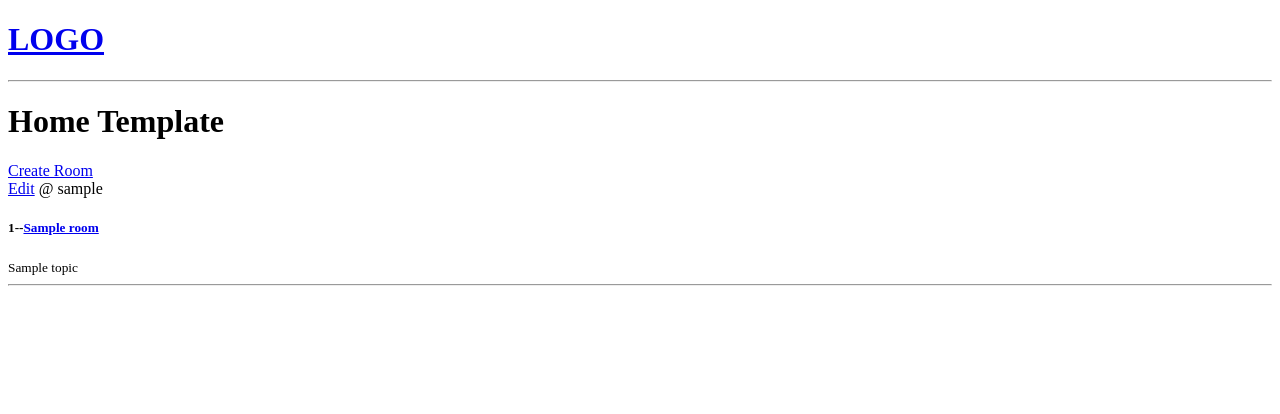
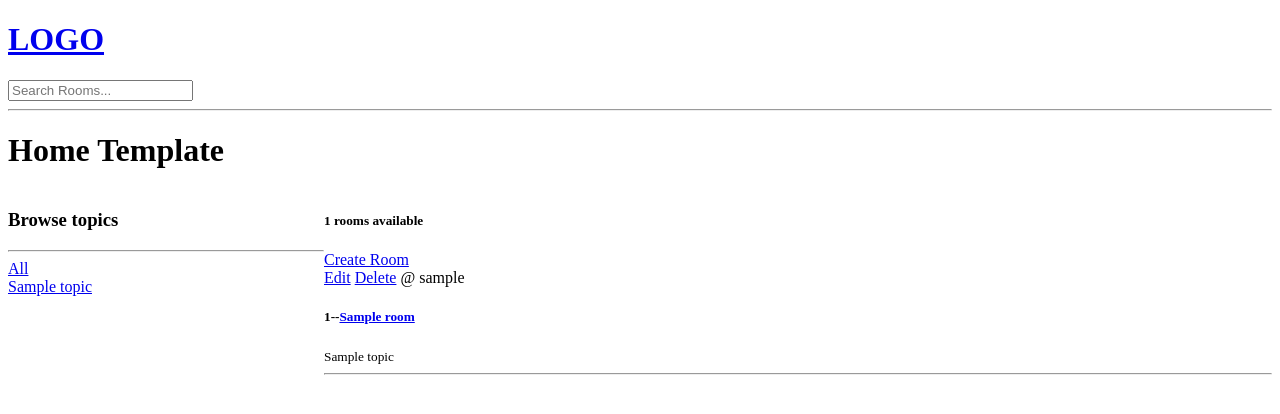
Before and after one commit to shreya000dasarapu/My-web-app-Study-bud, a Django app: template base/templates/base/home.html in a window 1280 px wide. Shown: the top 414 px of the page. Run offline with Django 3.2, Linux system fonts and the light colour scheme; the template is opened without the code that fills it: most values are stand-ins (such as "Sample title", 1, 10 or a date in 2020).

Commit message:
Added update, delete and search options

```diff
--- a/base/templates/base/home.html
+++ b/base/templates/base/home.html
@@ -3,12 +3,36 @@
 {% block content %}
 <h1>Home Template</h1>
 
-<div>
-    <a href = "{% url 'create-room' %}"> Create Room</a>
+<style>
+    .home-container {
+        display: grid;
+        grid-template-columns: 1fr 3fr;
+
+    }
+</style>
+
+<div class="home-container">
+    <div>
+        <h3>Browse topics</h3>
+        <hr>
+        <div>
+            <a href="{% url 'home' %}">All</a>
+        </div>
+        {% for topic in topics %}
+        <div>
+            <a href="{% url 'home' %}?q={{topic.name}}">{{topic.name}}</a>
+        </div>
+
+        {% endfor %}
+    </div>
+    <div>
+        <h5>{{room_count}} rooms available </h5>
+        <a href = "{% url 'create-room' %}"> Create Room</a>
     <div>
         {% for room in rooms %}
         <div>
             <a href = "{% url 'update-room' room.id %}"> Edit</a>
+            <a href = "{% url 'delete-room' room.id %}"> Delete</a>
             <span> @ {{room.host.username}}</span>
             <h5> {{room.id}}--<a href = "{% url 'room' room.id %}">{{room.name}}</a></h5>
             <small>{{room.topic.name}}</small>
@@ -16,6 +40,8 @@
         </div>
         {% endfor %}
     </div>
+    </div>
+
 
 </div>
 {% endblock %}
--- a/base/urls.py
+++ b/base/urls.py
@@ -6,4 +6,5 @@ urlpatterns = [
     path('room/<str:pk>/', views.room, name='room'),
     path('create-room/', views.createRoom, name='create-room'),
     path('update-room/<str:pk>/', views.updateRoom, name='update-room'),
+    path('delete-room/<str:pk>/', views.deleteRoom, name='delete-room'),
     ]
--- a/templates/navbar.html
+++ b/templates/navbar.html
@@ -4,4 +4,8 @@
 
 </a>
 
+<form method="GET" action="{% url 'home' %}">
+    <input type="text" name="q" placeholder="Search Rooms..."/>
+</form>
+
 <hr>
```
Also changed, not shown: base/templates/base/delete.html (added, +12 -0 lines), base/views.py (+18 -3 lines), README.md (added), db.sqlite3.
